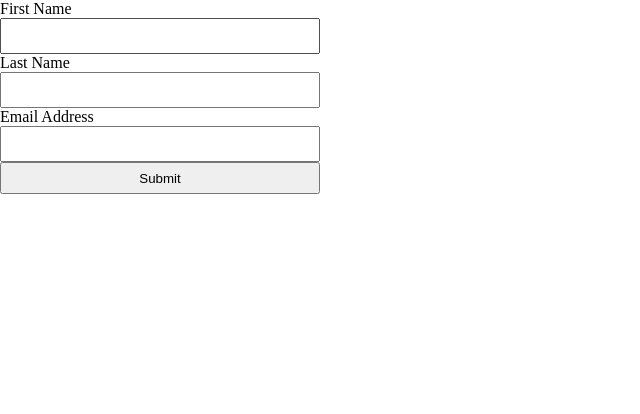
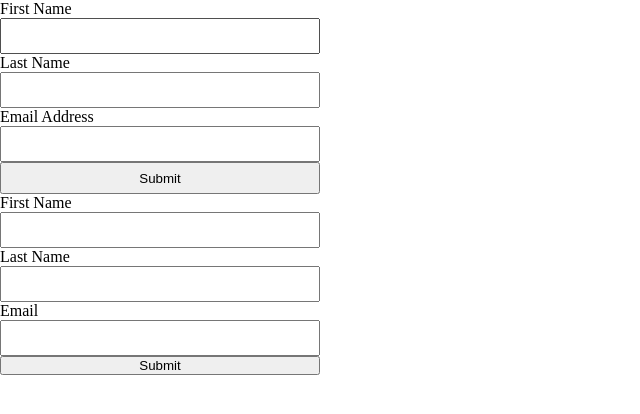
Before and after one commit to Danylo-tk/sample-projects, a React (Vite) app in the folder formik-test/: page / in a window 1280 px wide. Shown: the top 414 px of the page, without its empty margins (0-640 px from the left). Built offline with nearby package versions, Linux system fonts and the light colour scheme.

Commit message:
Standart form

```diff
--- a/formik-test/package.json
+++ b/formik-test/package.json
@@ -12,7 +12,8 @@
   "dependencies": {
     "formik": "^2.4.2",
     "react": "^18.2.0",
-    "react-dom": "^18.2.0"
+    "react-dom": "^18.2.0",
+    "yup": "^1.2.0"
   },
   "devDependencies": {
     "@types/react": "^18.2.14",
--- a/formik-test/src/App.tsx
+++ b/formik-test/src/App.tsx
@@ -1,7 +1,13 @@
 import BasicForm from "./components/BasicForm";
+import StandartForm from "./components/StandartForm";
 
 function App() {
-  return <BasicForm />;
+  return (
+    <>
+      <BasicForm />
+      <StandartForm />
+    </>
+  );
 }
 
 export default App;
--- /dev/null
+++ b/formik-test/src/components/StandartForm.tsx
@@ -0,0 +1,56 @@
+import { ErrorMessage, Field, Form, Formik } from "formik";
+import styles from "./BasicForm.module.css";
+import * as Yup from "yup";
+
+interface StandartFormValues {
+  firstName: string;
+  lastName: string;
+  email: string;
+}
+
+const StandartFormSchema = Yup.object({
+  firstName: Yup.string()
+    .max(15, "Must be 15 characters or less")
+    .required("Required"),
+  lastName: Yup.string()
+    .max(20, "Must be 20 characters or less")
+    .required("Required"),
+  email: Yup.string().email("Invalid email adress").required("Required"),
+});
+
+const StandartForm = () => {
+  const initialValues: StandartFormValues = {
+    firstName: "",
+    lastName: "",
+    email: "",
+  };
+  return (
+    <Formik
+      initialValues={initialValues}
+      validationSchema={StandartFormSchema}
+      onSubmit={(values, actions) => {
+        console.log({ values, actions });
+        alert(JSON.stringify(values, null, 2));
+        actions.setSubmitting(false);
+      }}
+    >
+      <Form className={styles.container}>
+        <label htmlFor="firstName">First Name</label>
+        <Field className={styles.textInput} name="firstName" type="text" />
+        <ErrorMessage name="firstName" />
+
+        <label htmlFor="lastName">Last Name</label>
+        <Field className={styles.textInput} name="lastName" type="text" />
+        <ErrorMessage name="lastName" />
+
+        <label htmlFor="email">Email</label>
+        <Field className={styles.textInput} name="email" type="email" />
+        <ErrorMessage name="email" />
+
+        <button type="submit">Submit</button>
+      </Form>
+    </Formik>
+  );
+};
+
+export default StandartForm;
```
Also changed, not shown: 1 other file (tests, documents, lock files or other folders).
